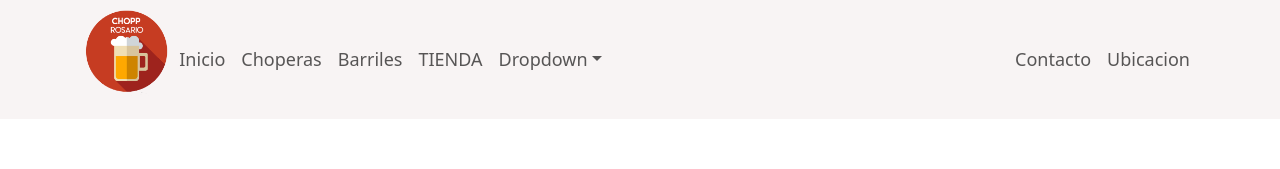
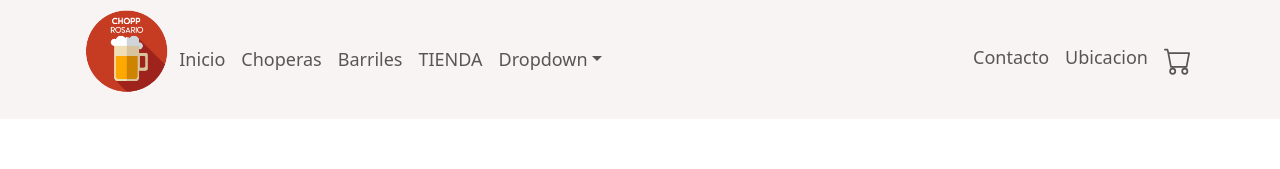
Before and after one commit to estefanobiasin/coderchopprosario, a React (Create React App) app: page / in a window 1280 px wide. Shown: the top 169 px of the page. Built offline with nearby package versions, Linux system fonts and the light colour scheme.

Commit message:
entrega 3

```diff
--- /dev/null
+++ b/src/components/CartWidget.js
@@ -0,0 +1,14 @@
+import React from 'react';
+
+class CartWidget extends React.Component{
+
+    render (){
+        return(
+            <svg xmlns="http://www.w3.org/2000/svg" width="26" height="30" fill="currentColor" class="" viewBox="0 0 15 15">
+            <path d="M0 1.5A.5.5 0 0 1 .5 1H2a.5.5 0 0 1 .485.379L2.89 3H14.5a.5.5 0 0 1 .491.592l-1.5 8A.5.5 0 0 1 13 12H4a.5.5 0 0 1-.491-.408L2.01 3.607 1.61 2H.5a.5.5 0 0 1-.5-.5zM3.102 4l1.313 7h8.17l1.313-7H3.102zM5 12a2 2 0 1 0 0 4 2 2 0 0 0 0-4zm7 0a2 2 0 1 0 0 4 2 2 0 0 0 0-4zm-7 1a1 1 0 1 1 0 2 1 1 0 0 1 0-2zm7 0a1 1 0 1 1 0 2 1 1 0 0 1 0-2z"/>
+          </svg>
+        )
+    }
+
+}
+export default CartWidget
--- a/src/components/NavBar.jsx
+++ b/src/components/NavBar.jsx
@@ -3,16 +3,11 @@ import './NavBar.css';
 import 'bootstrap/dist/css/bootstrap.min.css';
 import {Navbar,Nav, NavDropdown, Container} from 'react-bootstrap';
 import logo from './logo.png';
+import CartWidget from "./CartWidget";
 
 function NavBar(){
-    // return <div className="title">Chopp Rosario
-    //         <a href="#" >Choperas</a>
-    //         <a href="#">Barriles</a>
-    //         <a href="#"> Servicios </a>
-    //         <a href="#"> Tienda </a>
-    //         <button className="btn btn-primary">Boton</button>
-    // </div>
-    return <div>
+
+return <div>
     <Navbar collapseOnSelect expand="lg" className='title'>
   <Container>
    <img src={logo} className="img-navbar"></img>
@@ -20,9 +15,10 @@ function NavBar(){
   <Navbar.Collapse id="responsive-navbar-nav">
     <Nav className="me-auto">
       <Nav.Link href="#features" >Inicio</Nav.Link>
-      <Nav.Link href="#pricing">Choperas</Nav.Link>
+      <Nav.Link href="#features" >Choperas</Nav.Link>
       <Nav.Link href="#features" >Barriles</Nav.Link>
       <Nav.Link href="#features" >TIENDA</Nav.Link>
+
       <NavDropdown title="Dropdown" id="collasible-nav-dropdown">
         <NavDropdown.Item href="#action/3.1">Action</NavDropdown.Item>
         <NavDropdown.Item href="#action/3.2">Another action</NavDropdown.Item>
@@ -30,12 +26,15 @@ function NavBar(){
         <NavDropdown.Divider />
         <NavDropdown.Item href="#action/3.4">Separated link</NavDropdown.Item>
       </NavDropdown>
+
     </Nav>
     <Nav>
       <Nav.Link href="#deets">Contacto</Nav.Link>
       <Nav.Link eventKey={2} href="#memes">
         Ubicacion
+
       </Nav.Link>
+      <Nav.Link href="#" ><CartWidget/></Nav.Link>
     </Nav>
   </Navbar.Collapse>
   </Container>
```
Also changed, not shown: src/components/ItemListContainer.js (added, +12 -0 lines).
